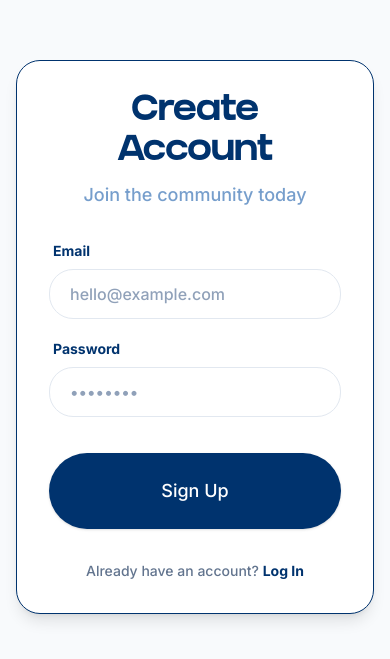
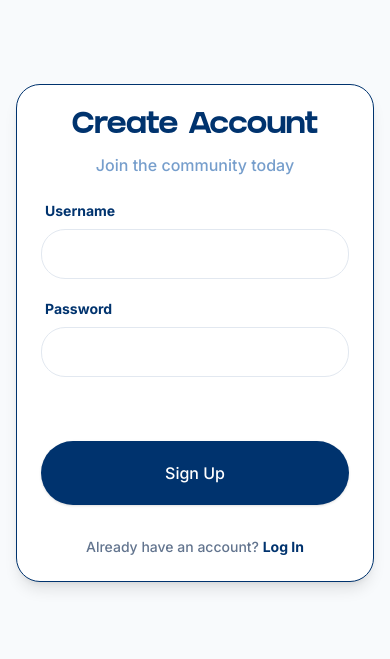
Before and after one commit to Md-Ashik-Mia/TiktokDictionary, a Next.js app: page /signup in a window 390 px wide. Shown: the part 109-768 px from the top of the page. Built offline with nearby package versions, Linux system fonts and the light colour scheme; no server answers.

Commit message:
integration almost done

```diff
--- a/app/signup/page.tsx
+++ b/app/signup/page.tsx
@@ -1,28 +1,203 @@
+// "use client";
+
+// import { Button } from "@/components/ui/Button";
+// import { api } from "@/lib/https";
+// import Link from "next/link";
+// import { useRouter } from "next/navigation";
+// import { useState } from "react";
+
+// export default function SignupPage() {
+//   const router = useRouter();
+//   const [formData, setFormData] = useState({
+//     username: "",
+//     password: "",
+//   });
+//   const [error, setError] = useState("");
+//   const [isLoading, setIsLoading] = useState(false);
+
+//   const handleSubmit = async (e: React.FormEvent) => {
+//     e.preventDefault();
+//     setIsLoading(true);
+//     setError("");
+
+//     try {
+//       await api.post("user_auth/register/", formData);
+//       router.push("/");
+//       router.refresh();
+//     } catch (err: unknown) {
+//       const maybeErr = err as {
+//         response?: { data?: { message?: string; error?: string } };
+//         message?: string;
+//       };
+//       setError(
+//         maybeErr.response?.data?.message ||
+//           maybeErr.response?.data?.error ||
+//           maybeErr.message ||
+//           "Signup failed. Please try again."
+//       );
+//     } finally {
+//       setIsLoading(false);
+//     }
+//   };
+//   return (
+//     <main className="min-h-screen pt-24 pb-12 flex items-center justify-center px-4 bg-slate-50">
+//       <div className="w-full max-w-md bg-white rounded-3xl p-8 border border-[#00336E] shadow-lg hover:shadow-xl transition-all duration-300">
+//         <div className="text-center mb-8">
+//           <h1 className="text-4xl font-display font-bold text-[#00336E] mb-2">Create Account</h1>
+//           <p className="text-[#769ECC] font-medium text-lg">
+//             Join the community today
+//           </p>
+//         </div>
+
+//         <form className="space-y-5" onSubmit={handleSubmit}>
+//           {error && (
+//             <div className="p-3 text-sm text-red-500 bg-red-50 rounded-lg">
+//               {error}
+//             </div>
+//           )}
+//           <div className="space-y-2">
+//             <label
+//               htmlFor="username"
+//               className="block text-sm font-bold text-[#00336E] ml-1"
+//             >
+//               Username
+//             </label>
+//             <input
+//               id="username"
+//               type="text"
+//               value={formData.username}
+//               onChange={(e) => setFormData({ ...formData, username: e.target.value })}
+//               placeholder="Username"
+//               required
+//               className="w-full px-5 py-3 rounded-xl border border-slate-200 focus:border-[#00336E] focus:ring-1 focus:ring-[#00336E] outline-none transition-all placeholder:text-slate-400 text-[#00336E] font-medium"
+//             />
+//           </div>
+
+//           <div className="space-y-2">
+//             <label
+//               htmlFor="password"
+//               className="block text-sm font-bold text-[#00336E] ml-1"
+//             >
+//               Password
+//             </label>
+//             <input
+//               id="password"
+//               type="password"
+//               value={formData.password}
+//               onChange={(e) => setFormData({ ...formData, password: e.target.value })}
+//               placeholder="••••••••"
+//               required
+//               className="w-full px-5 py-3 rounded-xl border border-slate-200 focus:border-[#00336E] focus:ring-1 focus:ring-[#00336E] outline-none transition-all placeholder:text-slate-400 text-[#00336E] font-medium"
+//             />
+//           </div>
+
+//           <Button
+//             className="w-full text-lg py-6 mt-4"
+//             size="lg"
+//             type="submit"
+//             disabled={isLoading}
+//           >
+//             {isLoading ? "Creating Account..." : "Sign Up"}
+//           </Button>
+//         </form>
+
+//         <div className="mt-8 text-center text-sm font-medium text-slate-500">
+//           Already have an account?{" "}
+//           <Link href="/login" className="text-[#00336E] font-bold hover:underline">
+//             Log In
+//           </Link>
+//         </div>
+//       </div>
+//     </main>
+//   );
+// }
 "use client";
 
 import { Button } from "@/components/ui/Button";
 import { api } from "@/lib/https";
 import Link from "next/link";
 import { useRouter } from "next/navigation";
-import { useState } from "react";
+import { useEffect, useState } from "react";
+
+/* ----------------- Turnstile typing ----------------- */
+type TurnstileRenderOptions = {
+  sitekey: string;
+  callback?: (token: string) => void;
+  "expired-callback"?: () => void;
+  "error-callback"?: () => void;
+};
+
+type TurnstileApi = {
+  render: (container: string | HTMLElement, options: TurnstileRenderOptions) => string;
+  remove: (widgetId: string) => void;
+  reset?: (widgetId: string) => void;
+};
+
+declare global {
+  interface Window {
+    turnstile?: TurnstileApi;
+  }
+}
 
 export default function SignupPage() {
   const router = useRouter();
+
   const [formData, setFormData] = useState({
-    email: "",
+    username: "",
     password: "",
   });
+
   const [error, setError] = useState("");
   const [isLoading, setIsLoading] = useState(false);
 
+  /* ---------- CAPTCHA STATE ---------- */
+  const [isHuman, setIsHuman] = useState(false);
+  const [captchaLoaded, setCaptchaLoaded] = useState(false);
+
+  /* ---------- Load Turnstile Script ---------- */
+  useEffect(() => {
+    const script = document.createElement("script");
+    script.src = "https://challenges.cloudflare.com/turnstile/v0/api.js";
+    script.async = true;
+    script.defer = true;
+    script.onload = () => setCaptchaLoaded(true);
+    document.body.appendChild(script);
+  }, []);
+
+  /* ---------- Render Turnstile ---------- */
+  useEffect(() => {
+    if (!captchaLoaded || !window.turnstile) return;
+
+    const widgetId = window.turnstile.render("#cf-turnstile", {
+      sitekey: process.env.NEXT_PUBLIC_TURNSTILE_SITE_KEY!,
+      callback: () => setIsHuman(true),
+      "expired-callback": () => setIsHuman(false),
+      "error-callback": () => setIsHuman(false),
+    });
+
+    return () => {
+      if (window.turnstile && widgetId) {
+        window.turnstile.remove(widgetId);
+      }
+    };
+  }, [captchaLoaded]);
+
+  /* ---------- Submit ---------- */
   const handleSubmit = async (e: React.FormEvent) => {
     e.preventDefault();
+
+    if (!isHuman) {
+      setError("Please verify that you are human.");
+      return;
+    }
+
     setIsLoading(true);
     setError("");
 
     try {
       await api.post("user_auth/register/", formData);
-      router.push("/login");
+      router.push("/");
+      router.refresh();
     } catch (err: unknown) {
       const maybeErr = err as {
         response?: { data?: { message?: string; error?: string } };
@@ -38,63 +213,66 @@ export default function SignupPage() {
       setIsLoading(false);
     }
   };
+
   return (
-    <main className="min-h-screen pt-24 pb-12 flex items-center justify-center px-4 bg-slate-50">
-      <div className="w-full max-w-md bg-white rounded-3xl p-8 border border-[#00336E] shadow-lg hover:shadow-xl transition-all duration-300">
-        <div className="text-center mb-8">
-          <h1 className="text-4xl font-display font-bold text-[#00336E] mb-2">Create Account</h1>
-          <p className="text-[#769ECC] font-medium text-lg">
+    <main className="min-h-screen pt-20 sm:pt-24 pb-10 sm:pb-12 flex items-center justify-center px-4 sm:px-6 bg-slate-50">
+      <div className="w-full max-w-md bg-white rounded-3xl p-6 sm:p-8 border border-[#00336E] shadow-lg hover:shadow-xl transition-all duration-300">
+        <div className="text-center mb-6 sm:mb-8">
+          <h1 className="text-3xl sm:text-4xl font-display font-bold text-[#00336E] mb-2">
+            Create Account
+          </h1>
+          <p className="text-[#769ECC] font-medium text-base sm:text-lg">
             Join the community today
           </p>
         </div>
 
-        <form className="space-y-5" onSubmit={handleSubmit}>
+        <form className="space-y-5 sm:space-y-6" onSubmit={handleSubmit}>
           {error && (
             <div className="p-3 text-sm text-red-500 bg-red-50 rounded-lg">
               {error}
             </div>
           )}
+
           <div className="space-y-2">
-            <label
-              htmlFor="email"
-              className="block text-sm font-bold text-[#00336E] ml-1"
-            >
-              Email
+            <label className="block text-sm font-bold text-[#00336E] ml-1">
+              Username
             </label>
             <input
-              id="email"
-              type="email"
-              value={formData.email}
-              onChange={(e) => setFormData({ ...formData, email: e.target.value })}
-              placeholder="hello@example.com"
+              type="text"
+              value={formData.username}
+              onChange={(e) =>
+                setFormData({ ...formData, username: e.target.value })
+              }
               required
-              className="w-full px-5 py-3 rounded-xl border border-slate-200 focus:border-[#00336E] focus:ring-1 focus:ring-[#00336E] outline-none transition-all placeholder:text-slate-400 text-[#00336E] font-medium"
+              className="w-full px-4 sm:px-5 py-3 rounded-xl border border-slate-200 focus:border-[#00336E] focus:ring-1 focus:ring-[#00336E] outline-none"
             />
           </div>
 
           <div className="space-y-2">
-            <label
-              htmlFor="password"
-              className="block text-sm font-bold text-[#00336E] ml-1"
-            >
+            <label className="block text-sm font-bold text-[#00336E] ml-1">
               Password
             </label>
             <input
-              id="password"
               type="password"
               value={formData.password}
-              onChange={(e) => setFormData({ ...formData, password: e.target.value })}
-              placeholder="••••••••"
+              onChange={(e) =>
+                setFormData({ ...formData, password: e.target.value })
+              }
               required
-              className="w-full px-5 py-3 rounded-xl border border-slate-200 focus:border-[#00336E] focus:ring-1 focus:ring-[#00336E] outline-none transition-all placeholder:text-slate-400 text-[#00336E] font-medium"
+              className="w-full px-4 sm:px-5 py-3 rounded-xl border border-slate-200 focus:border-[#00336E] focus:ring-1 focus:ring-[#00336E] outline-none"
             />
           </div>
 
+          {/* ---------- CAPTCHA ---------- */}
+          <div className="flex justify-center pt-2 overflow-x-auto">
+            <div id="cf-turnstile" className="min-w-[300px]" />
+          </div>
+
           <Button
-            className="w-full text-lg py-6 mt-4"
+            className="w-full text-base sm:text-lg py-5 sm:py-6 mt-4"
             size="lg"
             type="submit"
-            disabled={isLoading}
+            disabled={isLoading || !isHuman}
           >
             {isLoading ? "Creating Account..." : "Sign Up"}
           </Button>
@@ -102,7 +280,10 @@ export default function SignupPage() {
 
         <div className="mt-8 text-center text-sm font-medium text-slate-500">
           Already have an account?{" "}
-          <Link href="/login" className="text-[#00336E] font-bold hover:underline">
+          <Link
+            href="/login"
+            className="text-[#00336E] font-bold hover:underline"
+          >
             Log In
           </Link>
         </div>
--- a/app/word/[slug]/page.tsx
+++ b/app/word/[slug]/page.tsx
@@ -572,7 +572,6 @@ export default function WordDetailPage({
       const ax = asAxiosError(err);
       // Make the backend validation error visible in the console.
       // This is crucial to align the UI payload with what the API expects.
-      // eslint-disable-next-line no-console
       console.error("Reaction request failed", ax?.response?.status, ax?.response?.data ?? err);
       // Revert on failure.
       applyOptimisticReaction(definitionId, current ?? { is_like: false, is_dislike: false });
--- a/components/layout/Navbar.tsx
+++ b/components/layout/Navbar.tsx
@@ -60,7 +60,8 @@ export function Navbar() {
           <span className="font-semibold text-slate-800 capitalize truncate max-w-[140px] sm:max-w-[220px]">{user.username}</span>
           <Button
             onClick={handleLogout}
-            className="rounded-full text-sm font-sans bg-transparent text-slate-600 border border-slate-300 hover:bg-slate-100"
+            variant="ghost"
+            className="text-sm font-sans border border-slate-300 bg-transparent !text-red-600 hover:bg-slate-100 hover:!text-red-700"
           >
             Logout
           </Button>
```
Also changed, not shown: app/components/TrendingSection.tsx (+24 -15 lines), app/discover/components/TrendingSection.tsx (+47 -11 lines), app/login/page.tsx (+9 -9 lines).
